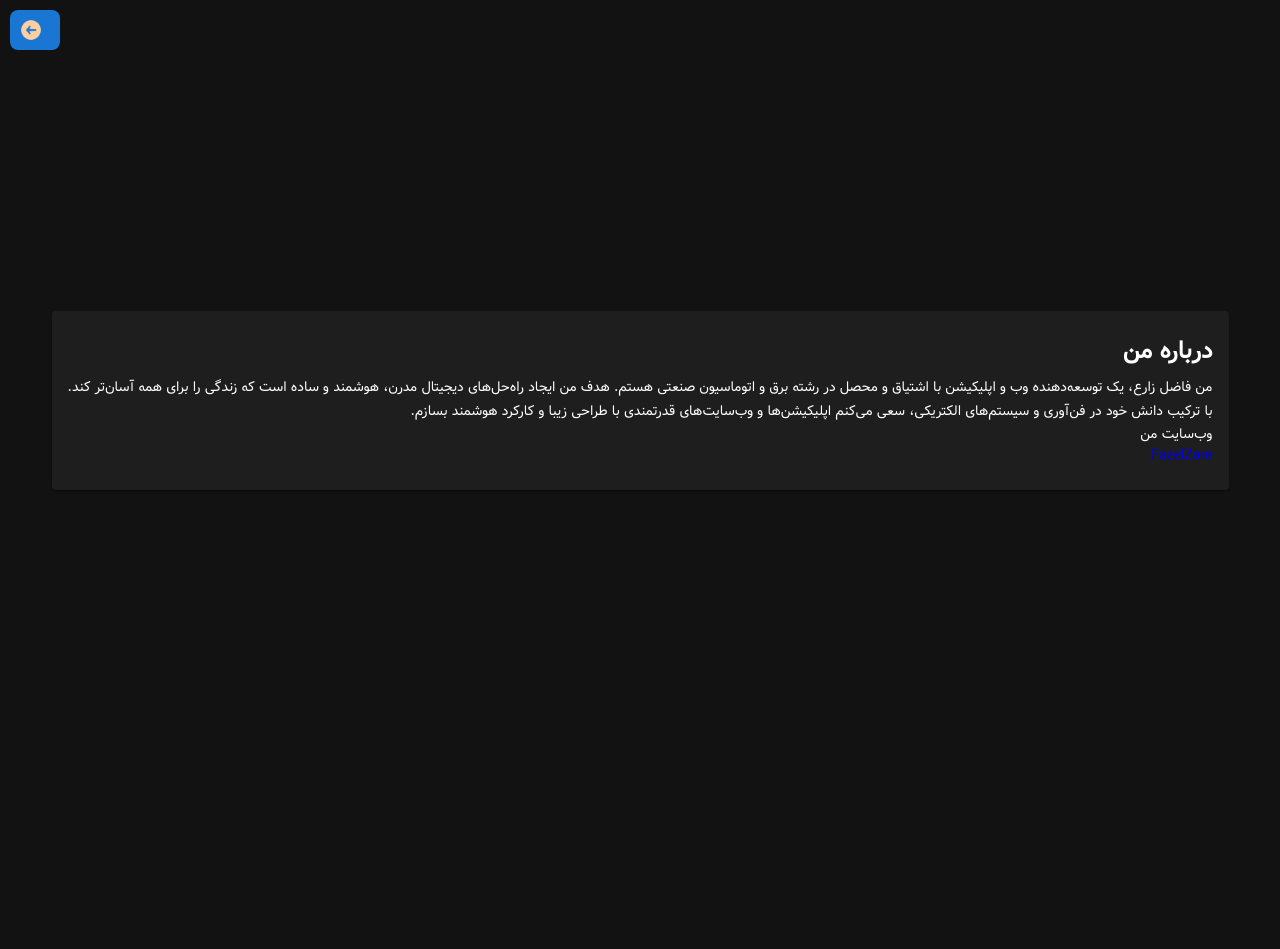
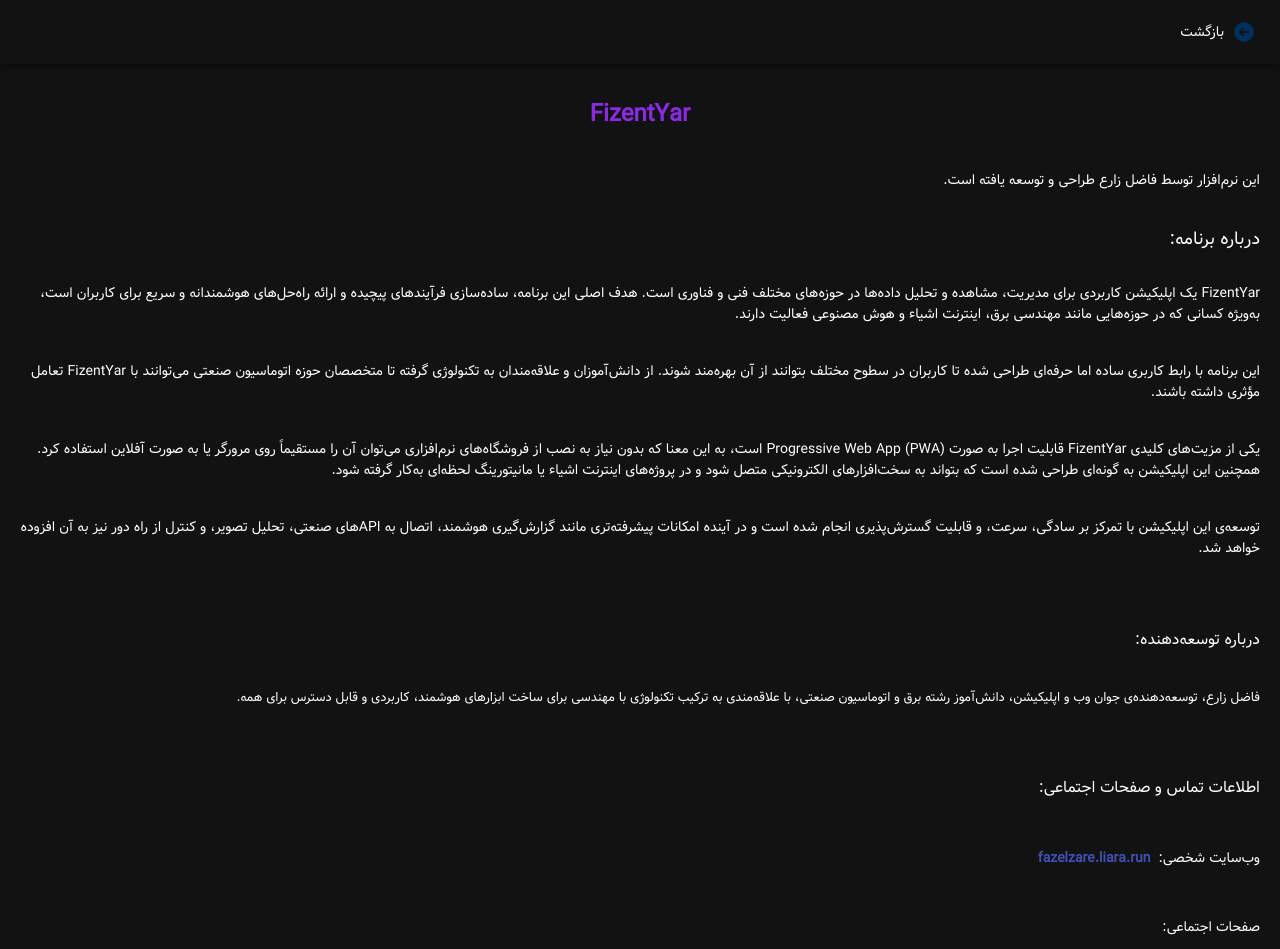
Before and after one commit to fizent/Test-App-FizentYar, a React (Vite) app: page /About in a window 1280 px wide. Shown: the top 949 px of the page. Before the commit the page ends 800 px from the top, so only its background shows below. Built offline with nearby package versions, Linux system fonts and the light colour scheme.

Commit message:
better ui 2

```diff
--- a/dev-dist/sw.js
+++ b/dev-dist/sw.js
@@ -82,7 +82,7 @@ define(['./workbox-54d0af47'], (function (workbox) { 'use strict';
     "revision": "3ca0b8505b4bec776b69afdba2768812"
   }, {
     "url": "index.html",
-    "revision": "0.nke4tq7g52o"
+    "revision": "0.723a5nc7fj8"
   }], {});
   workbox.cleanupOutdatedCaches();
   workbox.registerRoute(new workbox.NavigationRoute(workbox.createHandlerBoundToURL("index.html"), {
--- a/src/App.css
+++ b/src/App.css
@@ -54,6 +54,15 @@ html {
 .font_text {
   font-family: Dirooz;
 }
+
+.Fiz {
+  color: blueviolet;
+}
+.title_page {
+  text-align: center;
+  padding-bottom: 40px;
+
+}
 h1,h2,h3,h4,h5,h6,p,div,.font_text {
   font-family: Dirooz;
 }
@@ -84,7 +93,11 @@ p {
   font-size: 20px;
 }
 .container_discription {
-  margin-top: 80px;
+  display: flex;
+  flex-direction: column;
+  justify-content: center;
+  align-items: center;
+  margin-bottom: 50px;
 }
 .container_desc {
   margin-top: 20px;
@@ -116,8 +129,7 @@ p {
   flex-direction: row; /* منو بره راست، لوگو بیاد چپ */
   justify-content: space-between;
   align-items: center;
-  background-color: #1E1E2F;
-  border-bottom: 2px solid var(--steel-blue);
+  background-color: #121212;
 }
 
 .logo_size {
@@ -198,18 +210,19 @@ p {
 }
 .container-center {
   margin-top: 20px;
-  display: grid;
-  grid-template-columns: repeat(2, 1fr);
+  display: flex;
   justify-content: center;
 }
 
 .container_card_box {
-  position: relative;
-  height: 100vh;
-  display: flex;
-  flex-direction: column;
-  justify-content: center;
-  align-items: center;
+  position: absolute;
+  top: 100px;
+}
+
+.sub_page_title {
+  padding-left: 20px;
+  padding-right: 20px;
+
 }
 
 .back_btn {
@@ -229,6 +242,21 @@ p {
   padding-top: 10px;
   padding-bottom: 10px;
 }
+
+
+
+
+
+
+
+
+
+
+
+
+
+
+
 @media (max-width: 480px) {
   .Card {
     width: 150px;
@@ -239,6 +267,7 @@ p {
 
   .Card_for {
     width: 100%;
+
   }
 
 
@@ -274,3 +303,12 @@ a {
 .mgWeather {
   margin: 20px;
 }
+
+.pd80 {
+  padding-bottom: 80px;
+}
+
+.icon_back {
+  width: 24px;
+  height: 24px;
+}
--- a/src/components/About.jsx
+++ b/src/components/About.jsx
@@ -1,38 +1,99 @@
 import { Link } from "react-router-dom";
 import Back_Btn from "./Back";
 import FooterCom from "./FooterC";
-import { Card, CardContent, Typography } from "@mui/material";
+import { Typography } from "@mui/material";
 
 export default function About() {
   return (
     <div className="container_card_box">
       <Back_Btn />
-      {/* بخش محتوای اصلی */}
-      <Card className="margR margL">
-        <CardContent>
-        <Typography className="type_mg" variant="h3">درباره من</Typography>
-        <Typography variant="subtitle1">
-          من فاضل زارع، یک توسعه‌دهنده وب و اپلیکیشن با اشتیاق و محصل در رشته برق و اتوماسیون صنعتی هستم.
-          هدف من ایجاد راه‌حل‌های دیجیتال مدرن، هوشمند و ساده است که زندگی را برای همه آسان‌تر کند.
-          <br />
-          با ترکیب دانش خود در فن‌آوری و سیستم‌های الکتریکی، سعی می‌کنم اپلیکیشن‌ها و وب‌سایت‌های قدرتمندی با طراحی زیبا و کارکرد هوشمند بسازم.
+
+      <Typography className="Fiz title_page" variant="h3">
+        FizentYar
       </Typography>
-        <Typography>
-          وب‌سایت من{" "}
-          <div id="site_link">
+
+      <Typography className="sub_page_title" variant="subtitle1">
+        این نرم‌افزار توسط فاضل زارع طراحی و توسعه یافته است.
+      </Typography>
+
+      <Typography variant="h5" className="type_mg sub_page_title" style={{ marginTop: "24px" }}>
+        درباره برنامه:
+      </Typography>
+
+      <div className="sub_page_title" style={{ display: "flex", flexDirection: "column", gap: "16px", marginTop: "12px" }}>
+        <Typography variant="body1" className="type_mg">
+          FizentYar یک اپلیکیشن کاربردی برای مدیریت، مشاهده و تحلیل داده‌ها در حوزه‌های مختلف فنی و فناوری است. هدف اصلی این برنامه، ساده‌سازی فرآیندهای پیچیده و ارائه راه‌حل‌های هوشمندانه و سریع برای کاربران است، به‌ویژه کسانی که در حوزه‌هایی مانند مهندسی برق، اینترنت اشیاء و هوش مصنوعی فعالیت دارند.
+        </Typography>
+
+        <Typography variant="body1" className="type_mg">
+          این برنامه با رابط کاربری ساده اما حرفه‌ای طراحی شده تا کاربران در سطوح مختلف بتوانند از آن بهره‌مند شوند. از دانش‌آموزان و علاقه‌مندان به تکنولوژی گرفته تا متخصصان حوزه اتوماسیون صنعتی می‌توانند با FizentYar تعامل مؤثری داشته باشند.
+        </Typography>
+
+        <Typography variant="body1" className="type_mg">
+          یکی از مزیت‌های کلیدی FizentYar قابلیت اجرا به صورت Progressive Web App (PWA) است، به این معنا که بدون نیاز به نصب از فروشگاه‌های نرم‌افزاری می‌توان آن را مستقیماً روی مرورگر یا به صورت آفلاین استفاده کرد. همچنین این اپلیکیشن به گونه‌ای طراحی شده است که بتواند به سخت‌افزارهای الکترونیکی متصل شود و در پروژه‌های اینترنت اشیاء یا مانیتورینگ لحظه‌ای به‌کار گرفته شود.
+        </Typography>
+
+        <Typography variant="body1" className="type_mg">
+          توسعه‌ی این اپلیکیشن با تمرکز بر سادگی، سرعت، و قابلیت گسترش‌پذیری انجام شده است و در آینده امکانات پیشرفته‌تری مانند گزارش‌گیری هوشمند، اتصال به APIهای صنعتی، تحلیل تصویر، و کنترل از راه دور نیز به آن افزوده خواهد شد.
+        </Typography>
+
+        <Typography variant="h6" className="type_mg" style={{ marginTop: "32px" }}>
+          درباره توسعه‌دهنده:
+        </Typography>
+
+        <Typography variant="body2" className="type_mg">
+          فاضل زارع، توسعه‌دهنده‌ی جوان وب و اپلیکیشن، دانش‌آموز رشته برق و اتوماسیون صنعتی، با علاقه‌مندی به ترکیب تکنولوژی با مهندسی برای ساخت ابزارهای هوشمند، کاربردی و قابل دسترس برای همه.
+        </Typography>
+
+        <Typography variant="h6" className="type_mg" style={{ marginTop: "32px" }}>
+          اطلاعات تماس و صفحات اجتماعی:
+        </Typography>
+
+        <Typography variant="body1" className="type_mg" style={{ marginTop: "12px" }}>
+          وب‌سایت شخصی:
           <a
             href="https://fazelzare.liara.run/"
             target="_blank"
             rel="noopener noreferrer"
+            style={{
+              color: "#3f51b5",
+              textDecoration: "none",
+              fontWeight: "bold",
+              marginRight: "8px",
+              display: "inline-block"
+            }}
           >
-              FazelZare
+            fazelzare.liara.run
           </a>
+        </Typography>
+
+        <Typography variant="body1" className="type_mg pd80" style={{ marginTop: "12px" }}>
+          صفحات اجتماعی:
+          <ul style={{ listStyle: "none", padding: 0, marginTop: "8px", lineHeight: "1.8" }}>
+            <li>
+              <a
+                href="https://instagram.com/fazel.zare.dev"
+                target="_blank"
+                rel="noopener noreferrer"
+                style={{ color: "#e1306c", fontWeight: "bold" }}
+              >
+                Instagram
+              </a>
+            </li>
+            <li>
+              <a
+                href="https://github.com/fazelzare"
+                target="_blank"
+                rel="noopener noreferrer"
+                style={{ color: "#333", fontWeight: "bold" }}
+              >
+                GitHub
+              </a>
+            </li>
+          </ul>
+        </Typography>
       </div>
-        </Typography>
-        </CardContent>
-      </Card>
 
-      {/* فوتر با آیکون‌ها */}
       {/* <FooterCom /> */}
     </div>
   );
--- a/src/components/Back.jsx
+++ b/src/components/Back.jsx
@@ -1,53 +1,46 @@
 import React from 'react';
 import { useNavigate } from 'react-router-dom';
-import { Button, Box } from '@mui/material'; // از Button استفاده میکنیم چون خواستید contained باشه
-import BackImage from "../assets/icons8-back-arrow-64.png"; // تصویر فلش بازگشت شما
+import { AppBar, Toolbar, IconButton, Typography, Box } from '@mui/material';
+import MenuIcon from '@mui/icons-material/Menu';
+import BackImage from "../assets/icons8-back-arrow-64.png";
 
-export default function Back_Btn() {
+export default function Header({ toggleMenu }) {
   const navigate = useNavigate();
 
   return (
-    <Button
-      className="back_btn"
-      variant="contained" // به درخواست شما، contained استفاده شده
+    <AppBar className="container_app">
+      <Toolbar className="header_toolbar">
+        {/* لوگو وسط */}
+
+        {/* دکمه بازگشت سمت چپ */}
+        <Box
           onClick={() => navigate(-1)}
+          role="button"
+          tabIndex={0}
+          onKeyDown={(e) => { if (e.key === 'Enter' || e.key === ' ') navigate(-1); }}
           sx={{
-        // استایل‌های کلی برای شبیه سازی ظاهر دکمه‌های Native اندروید
-        // رنگ پس‌زمینه رو می‌تونید از تم خودتون یا یک رنگ خاص انتخاب کنید
-        position: "fixed",
-        top: "10px",
-        left: "10px",
-        width: "50px",
-        backgroundColor: 'primary.main', // مثال: رنگ اصلی تم MUI
-        color: 'white', // رنگ آیکون و متن
-        boxShadow: 'none', // معمولاً دکمه‌های Native سایه کمتری دارن یا بدون سایه هستن
-        borderRadius: '8px', // گوشه‌های گردتر، شبیه به دکمه‌های متریال دیزاین
-        minWidth: 'unset', // اجازه میده عرض دکمه کوچک‌تر باشه
-        padding: '8px 16px', // پدینگ داخلی
-        '&:hover': {
-          backgroundColor: 'primary.dark', // رنگ تیره‌تر برای هاور
-          boxShadow: 'none',
-        },
-        display: 'flex', // برای اینکه آیکون و متن کنار هم قرار بگیرن
-        alignItems: 'center', // محتوا در مرکز عمودی
-        justifyContent: 'center', // محتوا در مرکز افقی
-        textTransform: 'none', // متن با حروف کوچک
+            display: 'flex',
+            alignItems: 'center',
+            cursor: 'pointer',
+            color: 'inherit',
+            userSelect: 'none',
+            gap: 1,
+            // اگر میخوای سایز و پدینگ داشته باشه میتونی اینجا اضافه کنی
+            // padding: '6px 12px',
           }}
         >
           <Box
-        component="img" // استفاده از Box به عنوان یک تگ img
+            component="img"
+            className='icon_back'
             src={BackImage}
-        alt="Back"
-        sx={{
-          width: 24, // اندازه آیکون
-          height: 24, // اندازه آیکون
-          marginRight: 1, // فاصله بین آیکون و متن (اگر متن هم باشد)
-          // اگر رنگ آیکون ثابت نیست و می‌خواهید با color دکمه تغییر کند:
-          filter: 'invert(100%)', // این فیلتر رنگ تصویر رو برعکس میکنه، اگه آیکون مشکی باشه، سفید میشه.
-                                  // اگر تصویر شما از قبل سفید/روشن هست، این خط رو حذف کنید.
-        }}
+            alt="بازگشت"
+
           />
-
-    </Button>
+          <Typography variant="button">
+            بازگشت
+          </Typography>
+        </Box>
+      </Toolbar>
+    </AppBar>
   );
 }
--- a/src/components/MainPage.jsx
+++ b/src/components/MainPage.jsx
@@ -1,21 +1,50 @@
+import { useState } from "react";
+import { Link as RouterLink } from "react-router-dom";
 import TimeHi from "./TimeHi";
 import DescriptionService from "./DescriptionService";
 
-import { Box, AppBar, Toolbar, IconButton, Typography, Drawer, List, ListItem, ListItemText } from "@mui/material";
-import { useState } from "react";
-import { Link as RouterLink } from "react-router-dom";
+import {
+  Box,
+  AppBar,
+  Toolbar,
+  IconButton,
+  Typography,
+  Drawer,
+  List,
+  ListItem,
+  ListItemText,
+  Button,
+  Card,
+  CardContent
+} from "@mui/material";
+
 import MenuIcon from "@mui/icons-material/Menu";
 import HomeIcon from "@mui/icons-material/Home";
 import SettingsIcon from "@mui/icons-material/Settings";
 import InfoIcon from "@mui/icons-material/Info";
 
-
-import { Card, CardContent } from '@mui/material';
-
+const descriptionSlides = [
+  {
+    Desh3: "اخبار هوش مصنوعی",
+    Desp: "این ابزار به شما کمک می‌کند که با کمک هوش مصنوعی بتوانید به به‌روزترین و دقیق‌ترین اخبار دسترسی داشته باشید.",
+  },
+  {
+    Desh3: "تبدیل صوت به متن",
+    Desp: "کافی است فایل صوتی یا صدای زنده را بدهید؛ سرویس در چند ثانیه آن را به متن دقیق فارسی یا هر زبان دلخواه تبدیل می‌کند.",
+  },
+  {
+    Desh3: "پیش‌بینی وضعیت هوا",
+    Desp: "با استفاده از مدل‌های یادگیری ماشین و داده‌های به‌روز، این ابزار پیش‌بینی دقیق دما، بارش و کیفیت هوا را برای شهرهای مختلف ارائه می‌دهد.",
+  },
+];
 
 export default function MainPage() {
   const [isMenuOpen, setIsMenuOpen] = useState(false);
+  const [descIndex, setDescIndex] = useState(0);
+
   const toggleMenu = () => setIsMenuOpen(prev => !prev);
+  const nextDesc = () => setDescIndex((prev) => (prev + 1) % descriptionSlides.length);
+  const prevDesc = () => setDescIndex((prev) => (prev - 1 + descriptionSlides.length) % descriptionSlides.length);
 
   return (
     <Box>
@@ -32,13 +61,14 @@ export default function MainPage() {
           <img className="logo_size" src="/FizentYar192.png" alt="Logo" />
         </Toolbar>
       </AppBar>
-      <Drawer sx={{ '& .MuiDrawer-paper': { backgroundColor: '1e1e1e ', color: '#ffffff' } }} anchor="right" open={isMenuOpen} onClose={toggleMenu}>
-        <Box
-          role="presentation"
-          onClick={toggleMenu}
-          onKeyDown={toggleMenu}
+
+      <Drawer
+        sx={{ '& .MuiDrawer-paper': { backgroundColor: '#1e1e1e', color: '#ffffff' } }}
+        anchor="right"
+        open={isMenuOpen}
+        onClose={toggleMenu}
       >
-        </Box>
+        <Box role="presentation" onClick={toggleMenu} onKeyDown={toggleMenu} />
         <List>
           <ListItem className="drawer" button component={RouterLink} to="/">
             <HomeIcon sx={{ mr: 1 }} />
@@ -48,12 +78,10 @@ export default function MainPage() {
             <SettingsIcon sx={{ mr: 1 }} />
             <ListItemText primary="تنظیمات" />
           </ListItem>
-
           <ListItem className="drawer" button component={RouterLink} to="/About">
             <InfoIcon sx={{ mr: 1 }} />
-            <ListItemText  primary="درباره" />
+            <ListItemText primary="درباره" />
           </ListItem>
-          {/* سایر لینک‌ها */}
           <div className="div_myket_mg">
             <a href="https://myket.ir/app/app.vercel.test_app_fizent_yar.twa">
               <img src="/myket.png" alt="مایکت" id="myket" />
@@ -61,24 +89,27 @@ export default function MainPage() {
           </div>
         </List>
       </Drawer>
+
       <Box className="container_card">
         <div className="mg-bt-welcome">
           <TimeHi />
-        <Typography variant="h3">سلام به <span style={{color:"blueviolet"}}>FizentYar</span> خوش امدید</Typography>
+          <Typography variant="h3">سلام به <span className="Fiz">FizentYar</span> خوش آمدید</Typography>
         </div>
-      <Card className="Card Card_for"  component={RouterLink} to="/WeatherForecast">
+
+        <Card className="Card Card_for" component={RouterLink} to="/WeatherForecast">
           <CardContent>
             <div>
-            <img className="wid_ic_fo" alt="weather forecasting" src="/rainy-2.svg"></img>
+              <img className="wid_ic_fo" alt="weather forecasting" src="/rainy-2.svg" />
             </div>
-          <Typography variant="h6">پیش بینی اب و هوا</Typography>
+            <Typography variant="h6">پیش‌بینی آب و هوا</Typography>
           </CardContent>
         </Card>
+
         <div className="container-center">
           <Card className="Card margR margL" component={RouterLink} to="/NewsToday">
             <CardContent>
               <div>
-              <img className="width_icon" alt="weather forecasting" src="/icons8-news.svg"></img>
+                <img className="width_icon" alt="news icon" src="/icons8-news.svg" />
               </div>
               <Typography variant="h6">اخبار هوش مصنوعی</Typography>
             </CardContent>
@@ -87,34 +118,25 @@ export default function MainPage() {
           <Card className="Card margR margL" component={RouterLink} to="/TextToAudio">
             <CardContent>
               <div>
-              <img className="width_icon" alt="weather forecasting" src="/microphone-svgrepo-com.svg"></img>
+                <img className="width_icon" alt="microphone icon" src="/microphone-svgrepo-com.svg" />
               </div>
               <Typography variant="h6">صوت به متن</Typography>
             </CardContent>
           </Card>
         </div>
-      <div className="container_discription">
-        <Typography variant="h4" className="titleDes">توضیحات</Typography>
 
+        {/* اسلایدر توضیحات */}
+        <div className="container_discription" style={{ textAlign: "center", marginTop: 32 }}>
           <DescriptionService
-          Desh3="اخبار هوش مصنوعی"
-          Desp="این ابزار به شما کمک می‌کند که با کمک هوش مصنوعی بتوانید به به‌روزترین و دقیق‌ترین اخبار دسترسی داشته باشید."
+            Desh3={descriptionSlides[descIndex].Desh3}
+            Desp={descriptionSlides[descIndex].Desp}
           />
-
-        <DescriptionService
-          Desh3="تبدیل صوت به متن"
-          Desp="کافی است فایل صوتی یا صدای زنده را بدهید؛ سرویس در چند ثانیه آن را به متن دقیق فارسی یا هر زبان دلخواه تبدیل می‌کند."
-        />
-
-        <DescriptionService
-          Desh3="پیش‌بینی وضعیت هوا"
-          Desp="با استفاده از مدل‌های یادگیری ماشین و داده‌های به‌روز، این ابزار پیش‌بینی دقیق دما، بارش و کیفیت هوا را برای شهرهای مختلف ارائه می‌دهد."
-        />
-
+          <div style={{ marginTop: 10, display: "flex", justifyContent: "center", gap: 10, marginBottom:"50px" }}>
+            <Button variant="outlined" onClick={prevDesc}>قبلی</Button>
+            <Button variant="contained" onClick={nextDesc}>بعدی</Button>
           </div>
-
+        </div>
       </Box>
-      <Typography></Typography>
     </Box>
   );
 }
--- a/src/components/NewsToday.jsx
+++ b/src/components/NewsToday.jsx
@@ -9,6 +9,7 @@ import {
   Button,
   CircularProgress,
   Divider,
+  Alert,
 } from "@mui/material";
 import Back_Btn from "./Back";
 import FooterCom from "./FooterC";
@@ -48,7 +49,7 @@ export default function NewsToday() {
         setTomorrow("");
       }
     } catch (error) {
-      alert("در دریافت خبرها مشکل پیش آمد، لطفاً مجدد تلاش کنید.");
+      <Alert severity="warning" variant="outlined">هشدار!</Alert>
     } finally {
       setLoading(false);
     }
--- a/src/components/Setting.jsx
+++ b/src/components/Setting.jsx
@@ -1,12 +1,11 @@
 import { useEffect, useState } from "react";
 import { Link } from "react-router-dom";
 import Back_Btn from "./Back";
-import FooterCom from "./FooterC";
-import { Card, CardContent, Typography } from "@mui/material";
+import { Typography, FormControlLabel, Switch } from "@mui/material";
 
 export default function Setting() {
-  const [privacy, setPrivacy] = useState(false); // وضعیت حریم خصوصی
-  const [notifications, setNotifications] = useState(false); // وضعیت اعلان‌ها
+  const [privacy, setPrivacy] = useState(false);
+  const [notifications, setNotifications] = useState(false);
 
   useEffect(() => {
     const savePrivacy = localStorage.getItem("privacy");
@@ -17,64 +16,51 @@ export default function Setting() {
 
   const handlePrivacyChange = (e) => {
     const check = e.target.checked;
-    setPrivacy(check); // تغییر وضعیت حریم خصوصی
+    setPrivacy(check);
     localStorage.setItem("privacy", JSON.stringify(check));
   };
 
   const handleNotificationsChange = (e) => {
     const check = e.target.checked;
-    setNotifications(check); // تغییر وضعیت حریم خصوصی
+    setNotifications(check);
     localStorage.setItem("notifications", JSON.stringify(check));
   };
 
   return (
     <div className="container_card_box">
       <Back_Btn />
-      {/* بخش محتوای اصلی */}
-      <Card className="margR margL">
-        <CardContent>
-          <Typography className="type_mg" variant="h3">
-            تنظیمات
-          </Typography>
-          <Typography variant="subtitle1">
+      <Typography className="Fiz title_page" variant="h3">FizentYar</Typography>
+
+      <Typography className="sub_page_title" variant="subtitle1">
         این برنامه وب به گونه‌ای طراحی شده است که کاملاً از طریق آنلاین مدیریت و
         به‌روزرسانی می‌شود تا کاربران همیشه به جدیدترین ویژگی‌ها و بهبودها دسترسی
         داشته باشند. هدف ما این است که تجربه شما را با هر به‌روزرسانی روان‌تر و
         هوشمندتر کنیم.
       </Typography>
-          <Typography variant="h5" className="type_mg">
-            تنظیمات موجود:
+
+      <Typography variant="h5" className="type_mg sub_page_title">
+        تنظیمات موجود
       </Typography>
-          <ul>
-            <li className="type_mg">
-              <label>
-                <input
-                  type="checkbox"
-                  checked={privacy}
-                  onChange={handlePrivacyChange}
+
+      <div className="sub_page_title" style={{ display: "flex", flexDirection: "column", gap: "12px", marginTop: "12px" }}>
+        <FormControlLabel
+          control={
+            <Switch color="primary" checked={privacy} onChange={handlePrivacyChange} />
+          }
+          label="حریم خصوصی"
         />
-                حریم خصوصی
-              </label>
-            </li>
-            <li className="type_mg">
-              <label>
-                <input
-                  type="checkbox"
-                  checked={notifications}
-                  onChange={handleNotificationsChange}
+        <FormControlLabel
+          control={
+            <Switch color="primary" checked={notifications} onChange={handleNotificationsChange} />
+          }
+          label="مدیریت اعلان‌ها"
         />
-                مدیریت اعلان‌ها
-              </label>
-            </li>
-            <li className="type_mg">
-              <Link to="/InformationApp">اطلاعات برنامه</Link>
-            </li>
-          </ul>
-        </CardContent>
-      </Card>
-
-      {/* فوتر با آیکون‌ها */}
-      {/* <FooterCom /> */}
+        <Typography variant="body1">
+          <Link to="/InformationApp" style={{ color: "#3f51b5", textDecoration: "none", fontWeight: "bold" }}>
+            اطلاعات برنامه
+          </Link>
+        </Typography>
+      </div>
     </div>
   );
 }
```
Lines whose indentation alone changed are shown as unchanged.
